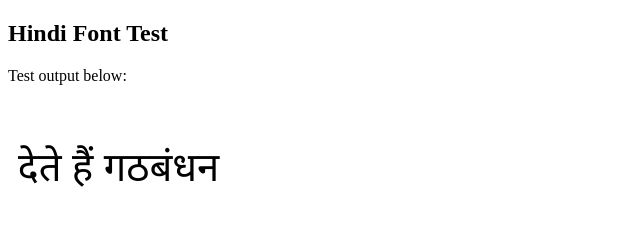
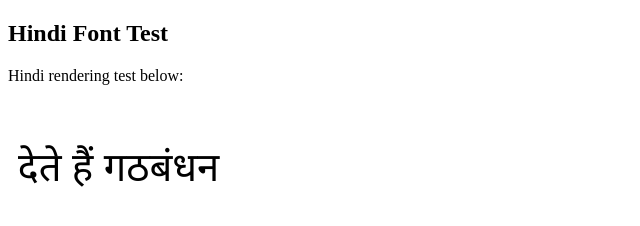
Before and after one commit to hatankokka/png-gen, a plain HTML site: page index.html in a window 1280 px wide. Shown: the full height of the page, 0-640 px from the left. Drawn offline with Linux system fonts and the light colour scheme.

Commit message:
Update index.html

```diff
--- a/index.html
+++ b/index.html
@@ -14,7 +14,7 @@
 
 <body>
 <h2>Hindi Font Test</h2>
-<p>Test output below:</p>
+<p>Hindi rendering test below:</p>
 
 <canvas id="c" width="800" height="200"></canvas>
 
```
